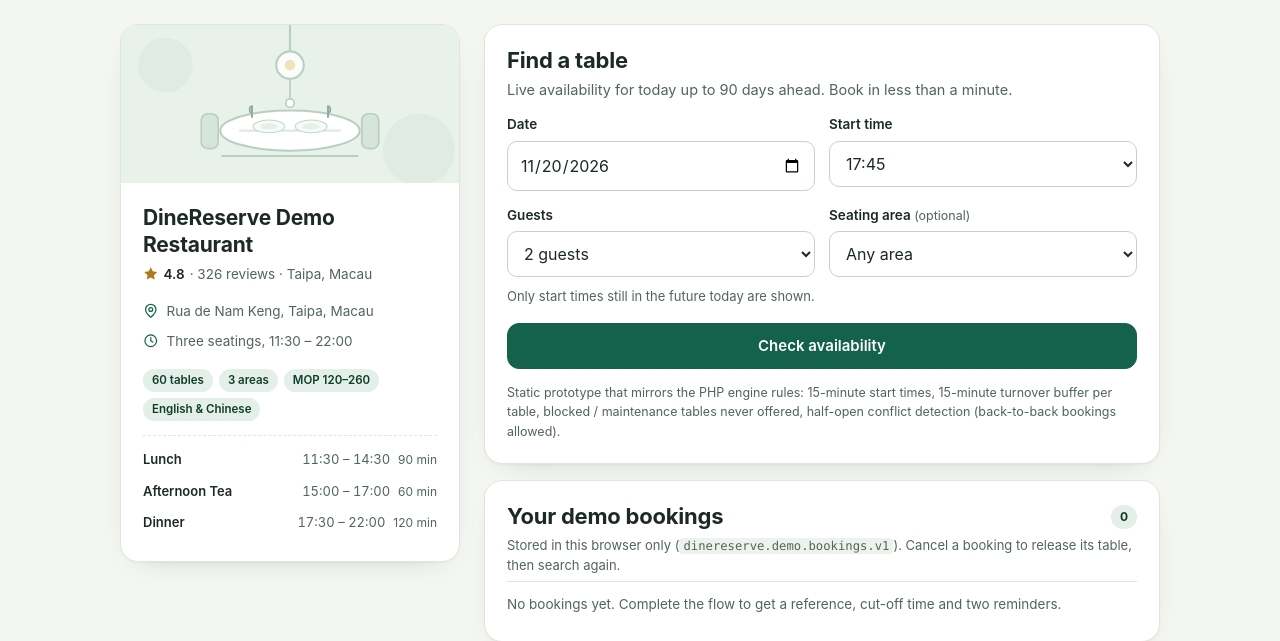
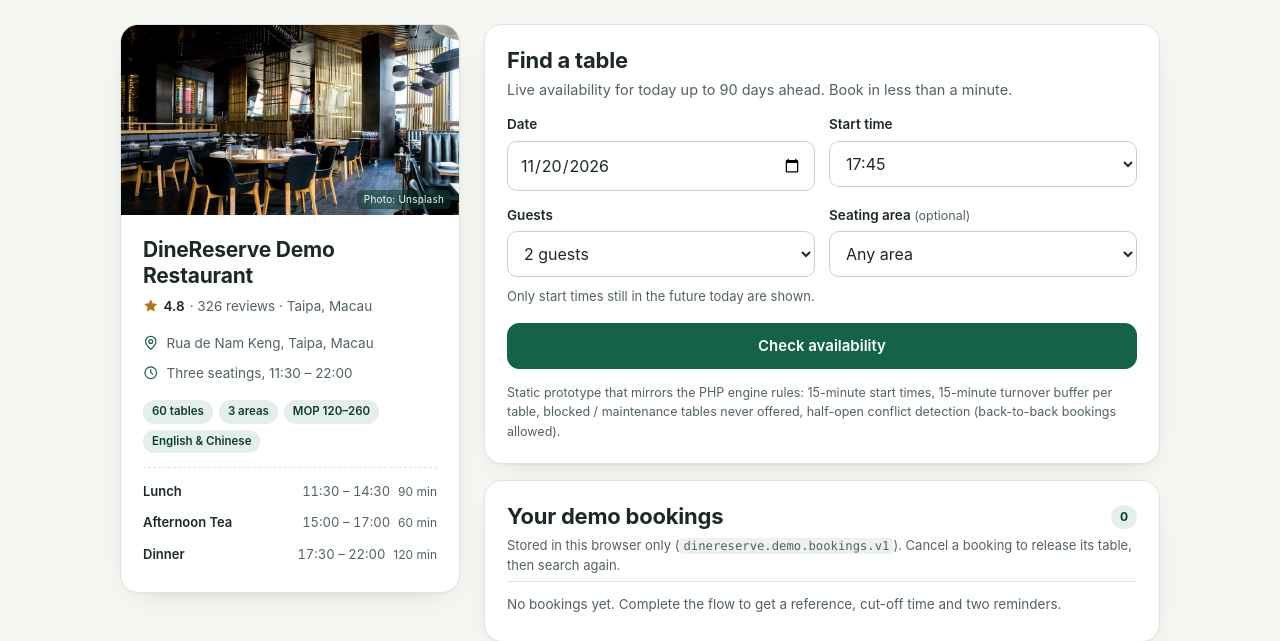
Before and after one commit to ycy-ui/DineReserve, a PHP site: page /demo.html in a window 1280 px wide. Shown: the part 57-698 px from the top of the page. Run offline with PHP 8.4, Linux system fonts and the light colour scheme.

Commit message:
feat(demo): restaurant photo in the diner demo venue card
- assets/demo/restaurant-hero.jpg: Unsplash restaurant interior, cropped to 1200x600 and
  compressed (~160 KB, local asset so the demo keeps no external dependencies)
- demo.html: the venue illustration is replaced by the photo with alt text and a
  small 'Photo: Unsplash' credit; stylesheet gives it a 190 px cover crop
- fixes a CSS regression where a media query accidentally applied height:150px to .card

```diff
--- a/assets/demo/styles.css
+++ b/assets/demo/styles.css
@@ -625,11 +625,30 @@ h2[tabindex="-1"]:focus {
   min-width: 0;
 }
 
+.venue-photo {
+  position: relative;
+  margin: 0;
+}
+
 .venue-art {
   display: block;
   width: 100%;
-  height: auto;
+  height: 190px;
+  object-fit: cover;
+  object-position: center 55%;
   background: #e9f1eb;
+}
+
+.venue-credit {
+  position: absolute;
+  right: 8px;
+  bottom: 6px;
+  font-size: 10px;
+  letter-spacing: .02em;
+  color: #f2f7f4;
+  background: rgba(14, 59, 46, .55);
+  padding: 2px 7px;
+  border-radius: 6px;
 }
 
 .venue-body {
--- a/demo.html
+++ b/demo.html
@@ -59,27 +59,12 @@
 
   <div class="layout">
     <aside class="venue" aria-labelledby="venue-name">
-      <svg class="venue-art" viewBox="0 0 320 150" role="img" aria-label="Illustration of a restaurant table set for two">
-        <rect width="320" height="150" fill="#e9f1eb"></rect>
-        <circle cx="42" cy="38" r="26" fill="#dfebe3"></circle>
-        <circle cx="282" cy="118" r="34" fill="#dfebe3"></circle>
-        <path d="M160 0v30" stroke="#b9cfc0" stroke-width="2"></path>
-        <circle cx="160" cy="38" r="13" fill="#fbfdfb" stroke="#b9cfc0" stroke-width="2"></circle>
-        <circle cx="160" cy="38" r="5" fill="#f0e2bd"></circle>
-        <ellipse cx="160" cy="100" rx="66" ry="19" fill="#ffffff" stroke="#b9cfc0" stroke-width="2"></ellipse>
-        <path d="M112 100h96" stroke="#dfe9e2" stroke-width="2"></path>
-        <ellipse cx="140" cy="96" rx="15" ry="6" fill="#f7fbf8" stroke="#c4d7cb"></ellipse>
-        <ellipse cx="140" cy="96" rx="8" ry="3" fill="#e6efe8"></ellipse>
-        <ellipse cx="180" cy="96" rx="15" ry="6" fill="#f7fbf8" stroke="#c4d7cb"></ellipse>
-        <ellipse cx="180" cy="96" rx="8" ry="3" fill="#e6efe8"></ellipse>
-        <path d="M124 77v10M196 77v10" stroke="#8fae9b" stroke-width="2" stroke-linecap="round"></path>
-        <path d="M124 77c-3 0-3 6 0 6M196 77c3 0 3 6 0 6" stroke="#8fae9b" stroke-width="1.6" fill="none"></path>
-        <rect x="76" y="84" width="16" height="33" rx="6" fill="#d5e5da" stroke="#b9cfc0" stroke-width="1.6"></rect>
-        <rect x="228" y="84" width="16" height="33" rx="6" fill="#d5e5da" stroke="#b9cfc0" stroke-width="1.6"></rect>
-        <path d="M96 124h128" stroke="#b9cfc0" stroke-width="2" stroke-linecap="round"></path>
-        <path d="M160 52v18" stroke="#b9cfc0" stroke-width="1.6"></path>
-        <circle cx="160" cy="74" r="4" fill="#ffffff" stroke="#b9cfc0" stroke-width="1.6"></circle>
-      </svg>
+      <figure class="venue-photo">
+        <img class="venue-art" src="assets/demo/restaurant-hero.jpg" width="1200" height="600"
+             alt="Dining room of the DineReserve demo restaurant: set tables, timber chairs and warm lighting"
+             loading="lazy" decoding="async">
+        <figcaption class="venue-credit">Photo: Unsplash</figcaption>
+      </figure>
       <div class="venue-body">
         <h2 class="venue-name" id="venue-name">DineReserve Demo Restaurant</h2>
         <p class="venue-rating">
```
Also changed, not shown: assets/demo/restaurant-hero.jpg (added).
